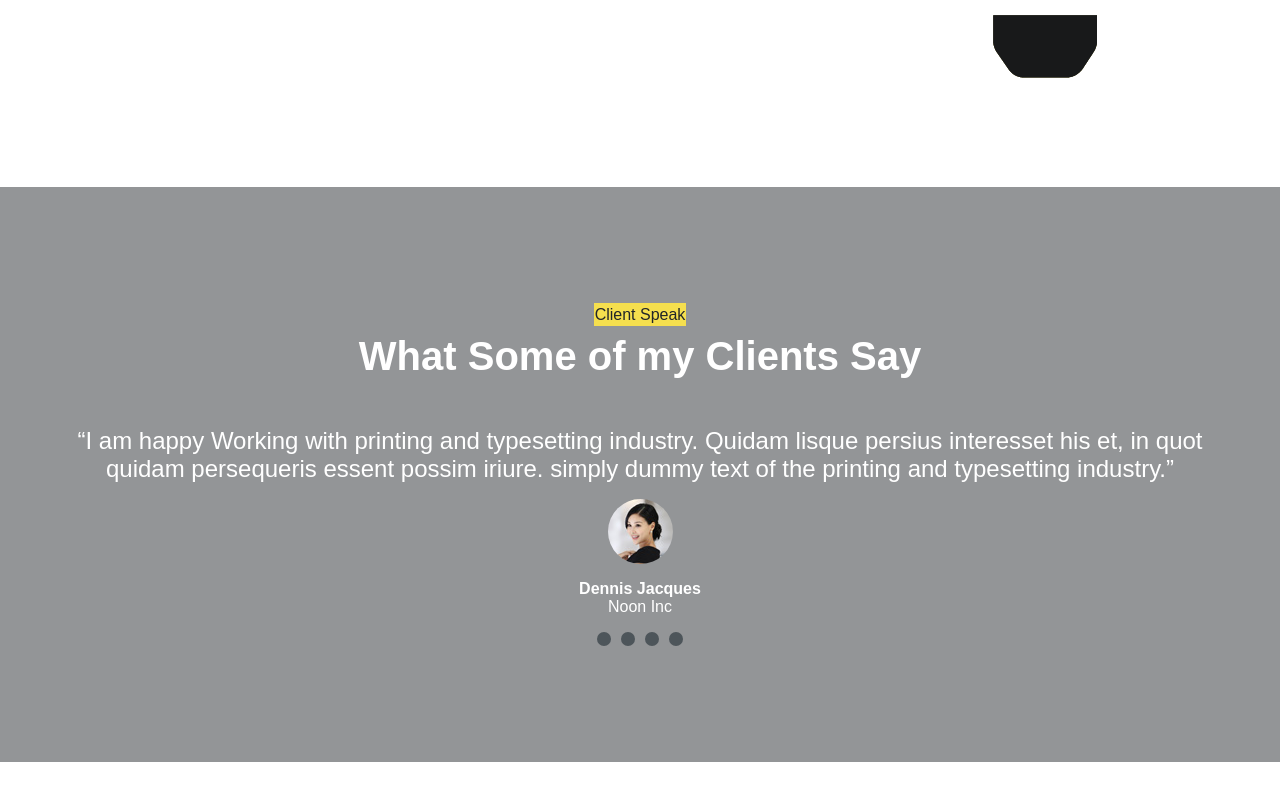
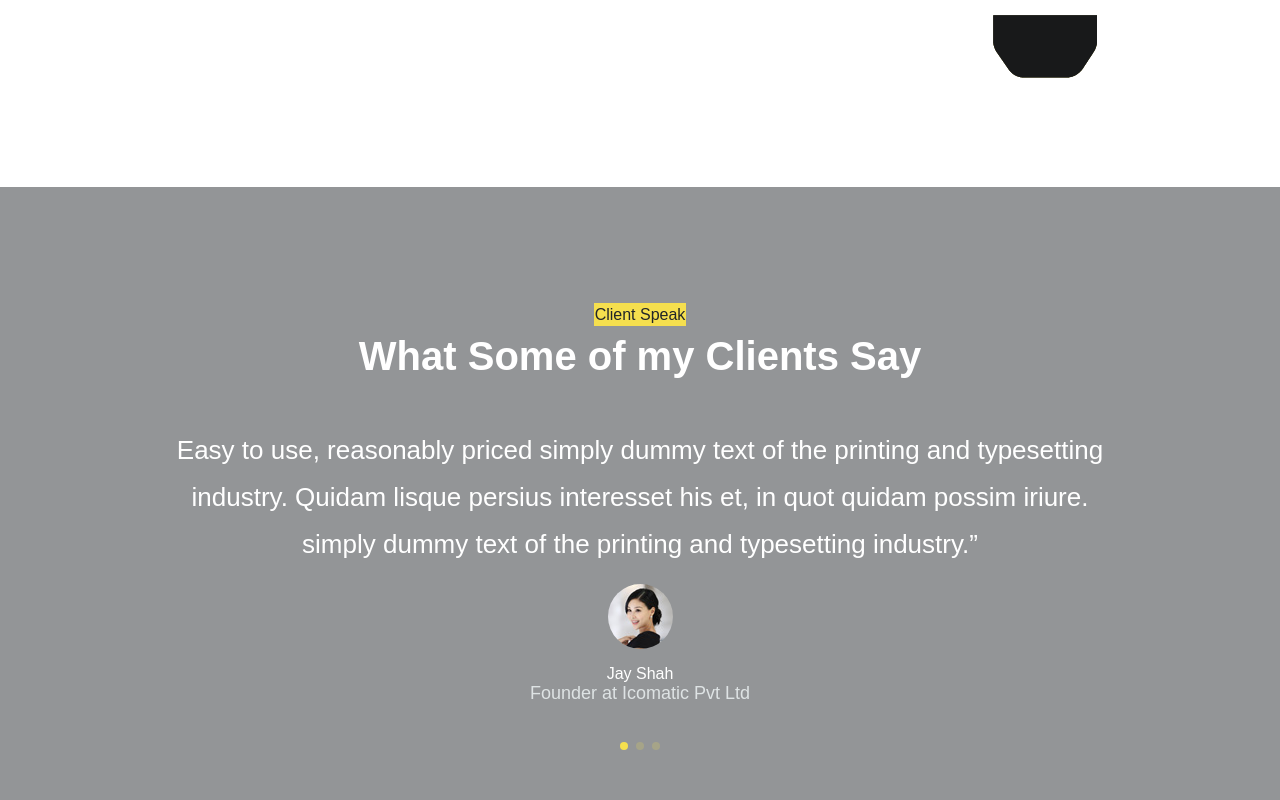
Before and after one commit to Flatrat3/Harnish-Design, a plain HTML site: page index.html in a window 1280 px wide. Shown: the part 5882-6682 px from the top of the page. Before the commit the page ends 6644 px from the top, so only its background shows below. Drawn offline with nearby package versions, Linux system fonts and the light colour scheme.

Commit message:
added slider for images

```diff
--- a/app.js
+++ b/app.js
@@ -90,3 +90,23 @@ document.addEventListener('DOMContentLoaded', function () {
         });
     });
 });
+
+
+
+var swiper = new Swiper(".mySwiper", {
+
+
+    cssMode: true,
+    navigation: {
+        nextEl: ".swiper-button-next",
+        prevEl: ".swiper-button-prev",
+    },
+    pagination: {
+        el: ".swiper-pagination",
+    },
+
+    mousewheel: true,
+    keyboard: true,
+});
+
+swiper.setGrabCursor()
--- a/css/responsive.css
+++ b/css/responsive.css
@@ -12,6 +12,10 @@
     flex-direction: column;
     text-align: center;
     gap: 1rem;
+  }
+
+  .images-container {
+    gap: 0.5rem;
   }
   .have-any-questions {
     padding: 0 2rem;
@@ -73,6 +77,10 @@
   .work-with-overlay h2 {
     text-align: center;
   }
+
+  .swiper {
+    width: 400px;
+  }
 }
 
 @media screen and (max-width: 992px) {
--- a/css/style.css
+++ b/css/style.css
@@ -903,3 +903,95 @@ li.active__li {
 .slide-active-button .circle:hover {
   background-color: var(--main-button-color);
 }
+
+.swiper {
+  width: 956px;
+  height: 100%;
+  text-align: center;
+}
+
+.swiper-containe {
+  padding-right: 3rem;
+  padding-left: 3rem;
+}
+
+.swiper-slide {
+  text-align: center;
+  font-size: 18px;
+  display: flex;
+  justify-content: center;
+  align-items: center;
+}
+
+.swiper-slide .text-5 {
+  font-size: 26px;
+  margin-bottom: 1rem;
+  text-align: center;
+  color: white;
+  font-weight: 500;
+  line-height: 1.8;
+  color: white;
+  margin-bottom: 10px;
+}
+
+.swiper-slide img {
+  height: 65px;
+  width: 65px;
+  border-radius: 50%;
+  display: block;
+  margin: 16px auto;
+}
+
+.d-block {
+  display: block;
+  color: white;
+  font-weight: 500;
+  font-size: 1rem;
+  text-align: center;
+}
+
+.text-light {
+  color: #dee3e4;
+}
+
+.nav-button {
+  position: relative !important;
+  margin-top: 40px;
+}
+
+.swiper-pagination-bullet {
+  background-color: #f5df4e !important;
+}
+
+.slide-button {
+  height: 40px !important;
+  width: 40px !important;
+  background-color: #fff;
+  border-radius: 50%;
+  color: gray !important;
+  transform: translateY(30px);
+  box-shadow: 0 2px 5px 0 rgba(0, 0, 0, 0.15);
+  transition: all 0.3s ease;
+  opacity: 0;
+}
+
+.slide-button::after,
+.slide-button::before {
+  font-size: 16px !important;
+}
+
+.swiper:hover .swiper-button-next {
+  opacity: 1;
+}
+
+.swiper-button-prev {
+  cursor: pointer !important;
+}
+
+.swiper:hover .swiper-button-prev {
+  opacity: 1 !important;
+}
+
+.swiper-button-prev.swiper-button-disabled {
+  opacity: 0 !important;
+}
--- a/index.html
+++ b/index.html
@@ -11,6 +11,7 @@
   <link rel="stylesheet" href="https://cdnjs.cloudflare.com/ajax/libs/font-awesome/6.4.0/css/all.min.css"
     integrity="sha512-iecdLmaskl7CVkqkXNQ/ZH/XLlvWZOJyj7Yy7tcenmpD1ypASozpmT/E0iPtmFIB46ZmdtAc9eNBvH0H/ZpiBw=="
     crossorigin="anonymous" referrerpolicy="no-referrer" />
+  <link rel="stylesheet" href="https://cdn.jsdelivr.net/npm/swiper@11/swiper-bundle.min.css" />
 </head>
 
 <body>
@@ -470,33 +471,55 @@
       </div>
     </div>
   </section>
-  <section class="clients-comments" id="client">
+  <section class="clients-comments " id="client">
     <div class="clients-comments-container flex-column-centered">
       <a href="#" class="about-me">Client Speak</a>
       <h2 class="help-title fadeInUp">What Some of my Clients Say</h2>
-      <div class="slide-slicker-container flex-column-centered">
-        <p>
-          “I am happy Working with printing and typesetting industry. Quidam
-          lisque persius interesset his et, in quot quidam persequeris essent
-          possim iriure. simply dummy text of the printing and typesetting
-          industry.”
-        </p>
-        <div class="slide-profile-img">
-          <img src="img/client-sm-4.jpg" alt="" />
+
+
+      <div class="swiper mySwiper swiper-container">
+        <div class="swiper-wrapper">
+          <div class="swiper-slide">
+            <p class="text-5 text-white">Easy to use, reasonably priced simply dummy text of the printing and
+              typesetting industry. Quidam lisque persius interesset his et, in quot quidam possim iriure. simply dummy
+              text of the printing and typesetting industry.”</p>
+            <img src="img/client-sm-4.jpg" alt="">
+            <strong class="d-block text-3 fw-600 text-white">Jay Shah</strong>
+            <span class="text-light">Founder at Icomatic Pvt Ltd</span>
+
+          </div>
+          <div class="swiper-slide">
+            <p class="text-5 text-white">“Only trying it out since a few days. But up to now excellent. Seems to work
+              flawlessly. priced simply dummy text of the printing and typesetting industry.”</p>
+            <img src="img/client-sm-3.jpg" alt="">
+            <strong class="d-block text-3 fw-600 text-white">Dennis Jacques</strong>
+            <span class="text-light">Noon Inc</span>
+
+          </div>
+          <div class="swiper-slide">
+            <p class="text-5 text-white">Easy to use, reasonably priced simply dummy text of the printing and
+              typesetting industry. Quidam lisque persius interesset his et, in quot quidam possim iriure. simply dummy
+              text of the printing and typesetting industry.”</p>
+            <img src="img/client-sm-2.jpg" alt="">
+            <strong class="d-block text-3 fw-600 text-white">Patrick Cary</strong>
+            <span class="text-light">Freelancer from Usa</span>
+
+          </div>
+
+
+
         </div>
-        <strong>Dennis Jacques</strong>
-        <span>Noon Inc</span>
+        <div class="swiper-button-next slide-button"></div>
+        <div class="swiper-button-prev slide-button"></div>
+        <div class="swiper-pagination nav-button"></div>
       </div>
-      <div class="slide-active-button">
-        <div class="circle"></div>
-        <div class="circle"></div>
-        <div class="circle"></div>
-        <div class="circle"></div>
-      </div>
-    </div>
+
+
   </section>
 
 
+
+  <script src="https://cdn.jsdelivr.net/npm/swiper@11/swiper-bundle.min.js"></script>
   <script src="app.js"></script>
 
 </body>
```
Also changed, not shown: img/client-sm-2.jpg (added), img/client-sm-3.jpg (added).
